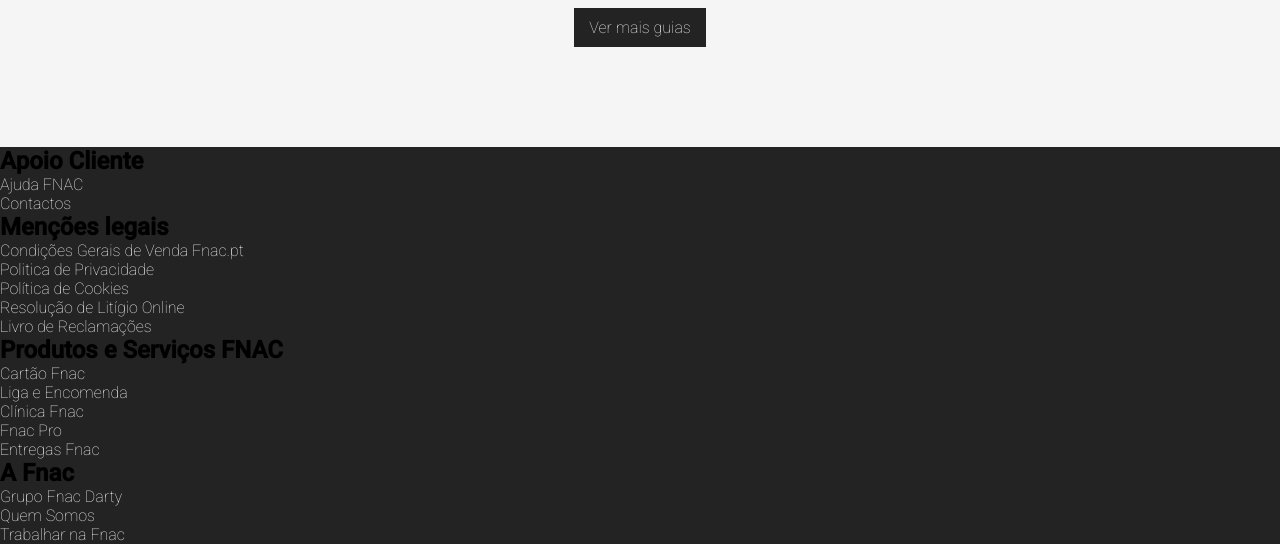
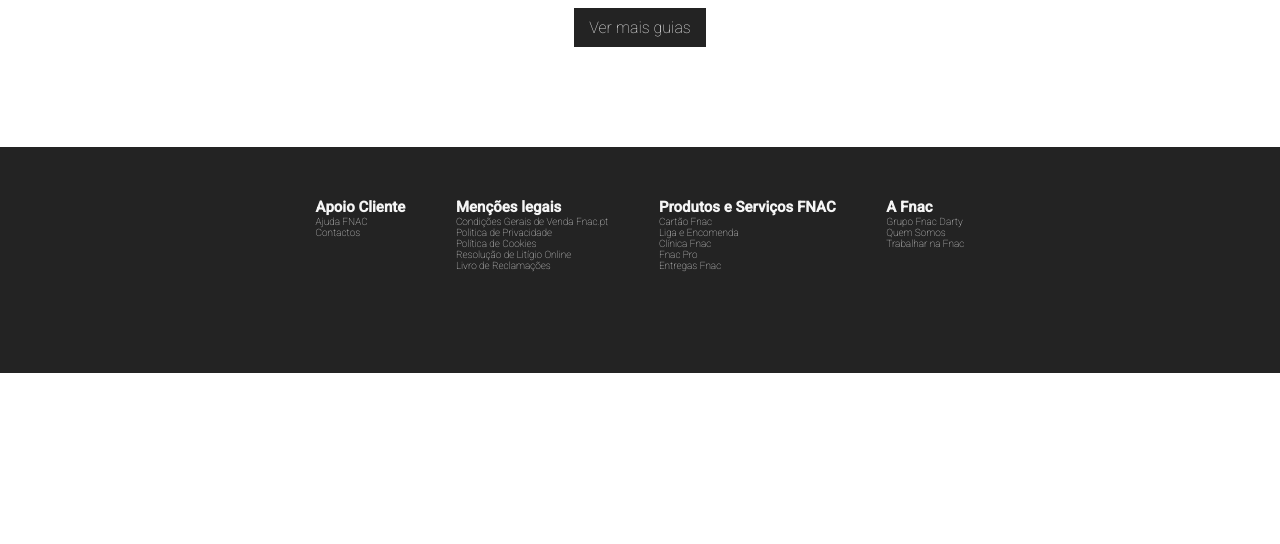
Before and after one commit to cphalder/FNAC, a website: page pages/product.html in a window 1280 px wide. Shown: the part 1869-2413 px from the top of the page. After the commit the page ends 2242 px from the top, so only its background shows below. Drawn offline with Linux system fonts and the light colour scheme.

Commit message:
Corrected Footer in Product Page

```diff
--- a/pages/product.html
+++ b/pages/product.html
@@ -110,7 +110,7 @@
         </div>
 
         <div class="footer_bg">
-        <footer>
+          <footer class="footer">
             <div class="footer_left">
             <h2 class="footer_title">Apoio Cliente</h2>
             <a href="">Ajuda FNAC</a>
@@ -143,6 +143,5 @@
           </div>
 
             </footer>
-
           </div>
   </body>
--- a/styles/scss/index.scss
+++ b/styles/scss/index.scss
@@ -6,6 +6,7 @@
 body {
     font-family: "Roboto", sans-serif;
     margin: 0;
+    background-color: white;
   }
 
   header {
```
Also changed, not shown: styles/css/styles.css, 1 other file. Lines whose indentation alone changed are shown as unchanged.
